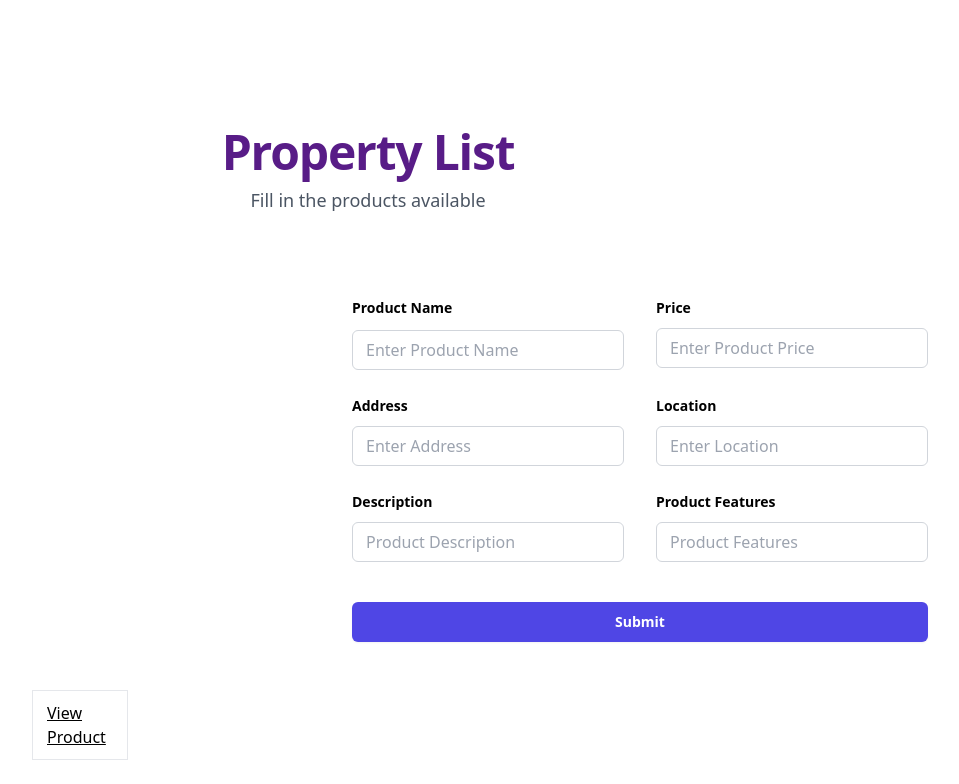
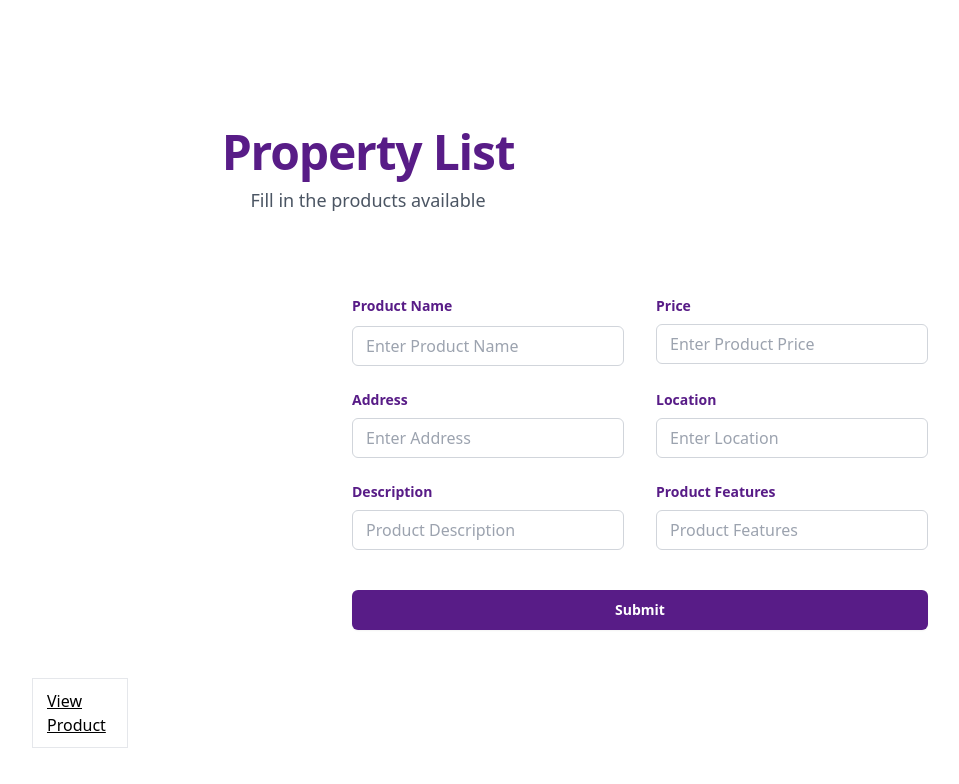
Before and after one commit to Ajaiyeoba/firebasepro-, a React (Vite) app: page / in a window 1280 px wide. Shown: the top 784 px of the page, without its empty margins (0-959 px from the left). Built offline with nearby package versions, Linux system fonts and the light colour scheme; some icons are missing; a web font is replaced by a local one.

Commit message:
fixed: added the table for proper display of data

```diff
--- a/src/pages/Home.jsx
+++ b/src/pages/Home.jsx
@@ -16,17 +16,13 @@ function Home() {
 
 
     const handleClick = async (e) => {
-
-
         await addDoc(value, {
             name: name,
             price: price,
             address: address,
             location: location,
             description: description,
-            features: features
-        }
-        )
+            features: features })
         e.preventDefault();
     }
 
@@ -40,7 +36,7 @@ function Home() {
                 <div className="grid grid-cols-1 gap-x-8 gap-y-6 sm:grid-cols-2">
 
                     <fieldset className="">
-                        <label htmlFor="" className="block text-sm/6 font-semibold ">Product Name</label>
+                        <label htmlFor="" className="block text-sm text-purple-900 font-semibold ">Product Name</label>
                         <div className="mt-2.5">
                             <input
                                 type="text"
@@ -52,7 +48,7 @@ function Home() {
                     </fieldset>
 
                     <fieldset className="">
-                        <label htmlFor="" className="block text-sm/6 font-semibold ">Price</label>
+                        <label htmlFor="" className="block text-sm text-purple-900 font-semibold ">Price</label>
                         <div className="mt-2 5">
                             <input
                                 type="number"
@@ -64,7 +60,7 @@ function Home() {
                     </fieldset>
 
                     <fieldset className="">
-                        <label htmlFor="" className="block text-sm/6 font-semibold ">Address</label>
+                        <label htmlFor="" className="block text-sm text-purple-900 font-semibold ">Address</label>
                         <div className="mt-2 5">
                             <input type="text"
                                 onChange={(e) => setAddress(e.target.value)}
@@ -74,7 +70,7 @@ function Home() {
                         </div>
                     </fieldset>
                     <fieldset className="">
-                        <label htmlFor="" className="block text-sm/6 font-semibold ">Location</label>
+                        <label htmlFor="" className="block text-sm text-purple-900 font-semibold ">Location</label>
                         <div className="mt-2 5">
                             <input
                                 type="text"
@@ -85,7 +81,7 @@ function Home() {
                         </div>
                     </fieldset>
                     <fieldset className="">
-                        <label htmlFor="" className="block text-sm/6 font-semibold ">Description</label>
+                        <label htmlFor="" className="block text-sm text-purple-900 font-semibold ">Description</label>
                         <div className="mt-2 5">
                             <input
                                 type="text"
@@ -96,7 +92,7 @@ function Home() {
                         </div>
                     </fieldset>
                     <fieldset className="">
-                        <label htmlFor="" className="block text-sm/6 font-semibold ">Product Features</label>
+                        <label htmlFor="" className="block text-sm font-semibold text-purple-900 ">Product Features</label>
                         <div className="mt-2 5">
                             <input type="text"
                                 onChange={(e) => setFeatures(e.target.value)}
@@ -110,7 +106,7 @@ function Home() {
                     <button
                         type="submit"
                         onClick={handleClick}
-                        className=" w-full rounded-md bg-indigo-600 px-3.5 py-2.5 text-center text-sm font-semibold text-white shadow-sm hover:bg-indigo-500 focus-visible:outline focus-visible:outline-2 focus-visible:outline-offset-2 focus-visible:outline-indigo-600"
+                        className=" w-full rounded-md bg-purple-900 px-3.5 py-2.5 text-center text-sm font-semibold text-white shadow-sm hover:bg-indigo-500 focus-visible:outline focus-visible:outline-2 focus-visible:outline-offset-2 focus-visible:outline-indigo-600"
                     >
                         Submit
                     </button>
```
